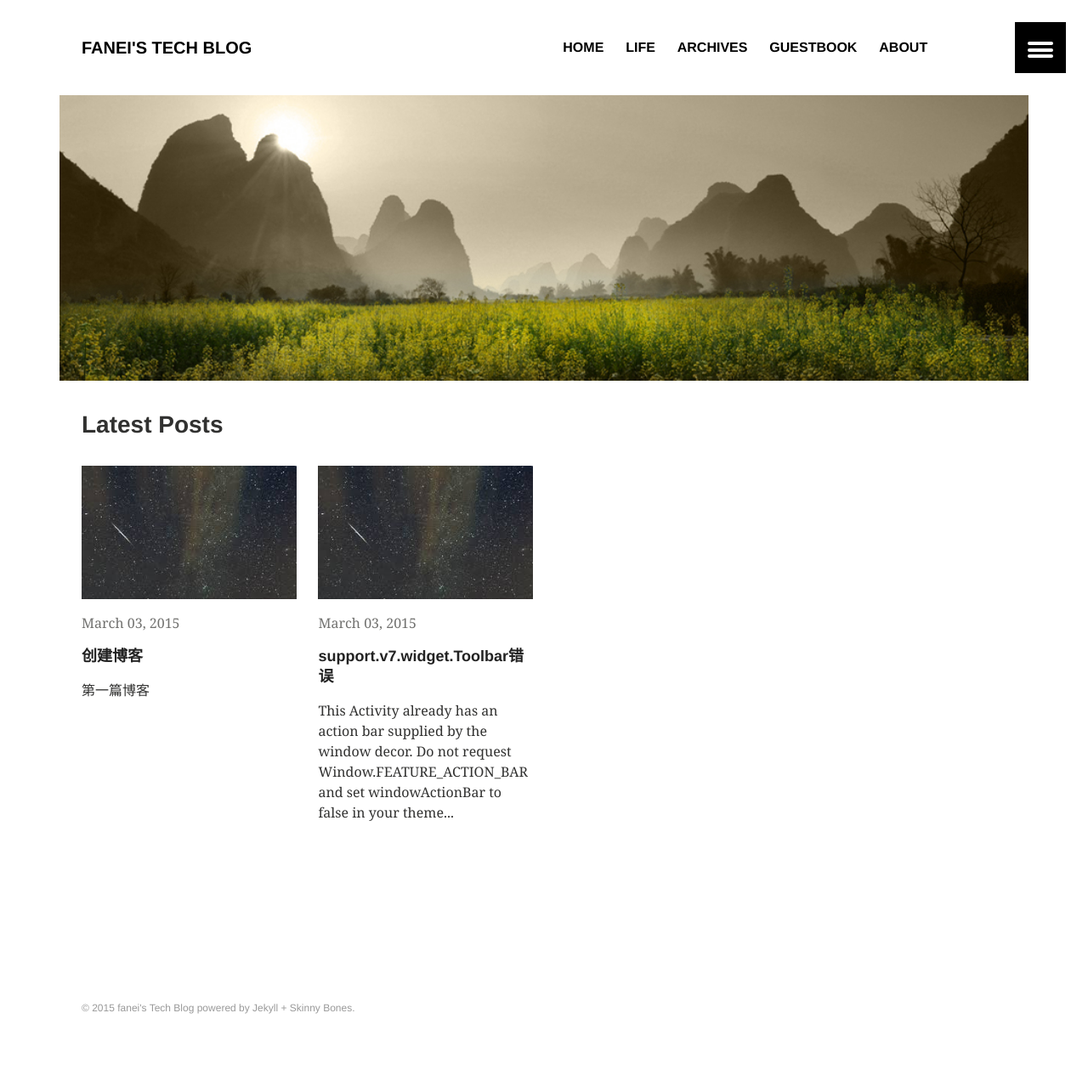
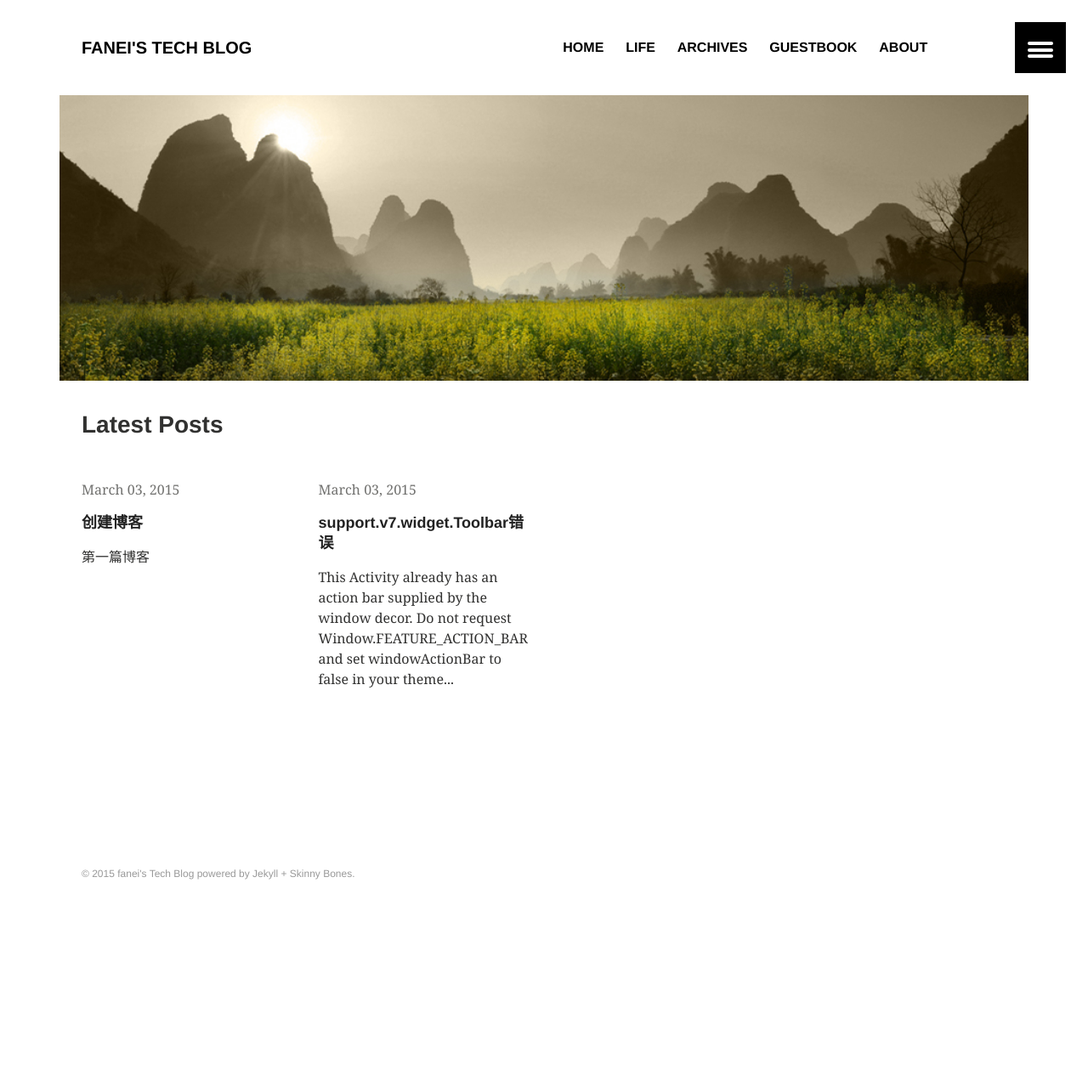
Before and after one commit to fanei/fanei.github.io, a Jekyll site: the page built from index.md, in a window 1280 px wide. Shown: the whole page at 85% size. Built offline with Jekyll 4.4.1, drawn with Linux system fonts in a browser that asks for light colours; comment, search, counter and statistics services are not loaded; after the commit the page ends 1114 px from its top, so only the background shows below that.

Commit message:
change home

```diff
--- a/_config.yml
+++ b/_config.yml
@@ -3,7 +3,7 @@
 title: "fanei's Tech Blog"
 description: ""
 logo: logo.png # 120x120 px default image used for Twitter summary card
-teaser: /teaser/teaser.jpeg # 400x250 px default teaser image used in image archive grid
+teaser:  # 400x250 px default teaser image used in image archive grid
 locale:
 url:
 
--- a/_includes/post-grid.html
+++ b/_includes/post-grid.html
@@ -1,7 +1,8 @@
 <article class="tile" itemscope itemtype="http://schema.org/Article">
-  <a href="{{ site.url }}{{ post.url }}" title="{{ post.title }}" class="post-teaser">{% if post.image.teaser %}<img src="{{ site.url }}/images/{{ post.image.teaser }}" alt="teaser" itemprop="image">
-    {% else %}<img src="{{ site.url }}/images/{{ site.teaser }}" alt="teaser" itemprop="image">{% endif %}</a>
+  <!-- <a href="{{ site.url }}{{ post.url }}" title="{{ post.title }}" class="post-teaser">{% if post.image.teaser %}<img src="{{ site.url }}/images/{{ post.image.teaser }}" alt="teaser" itemprop="image">
+    {% else %}<img src="{{ site.url }}/images/{{ site.teaser }}" alt="teaser" itemprop="image">{% endif %}</a> -->
   {% if post.date %}<p class="entry-date date published"><time datetime="{{ post.date | date: "%Y-%m-%d" }}" itemprop="datePublished">{{ post.date | date: "%B %d, %Y" }}</time></p>{% endif %}
   <h2 class="post-title" itemprop="name"><a href="{{ site.url }}{{ post.url }}">{{ post.title }}</a></h2>
+
   <p class="post-excerpt" itemprop="description">{{ post.excerpt | strip_html | truncate: 160 }}</p>
 </article><!-- /.tile -->
```
Also changed, not shown: 6 other files.
